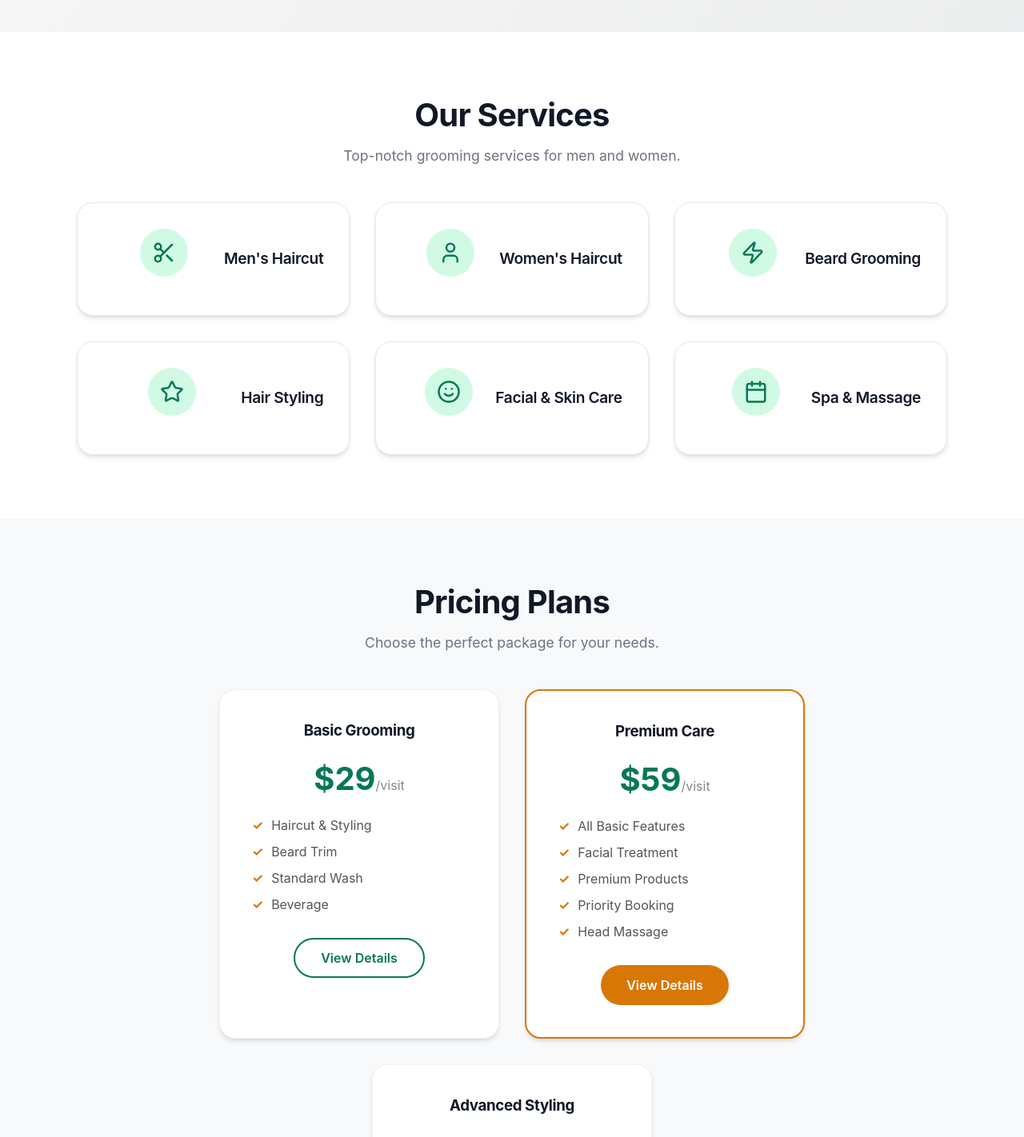
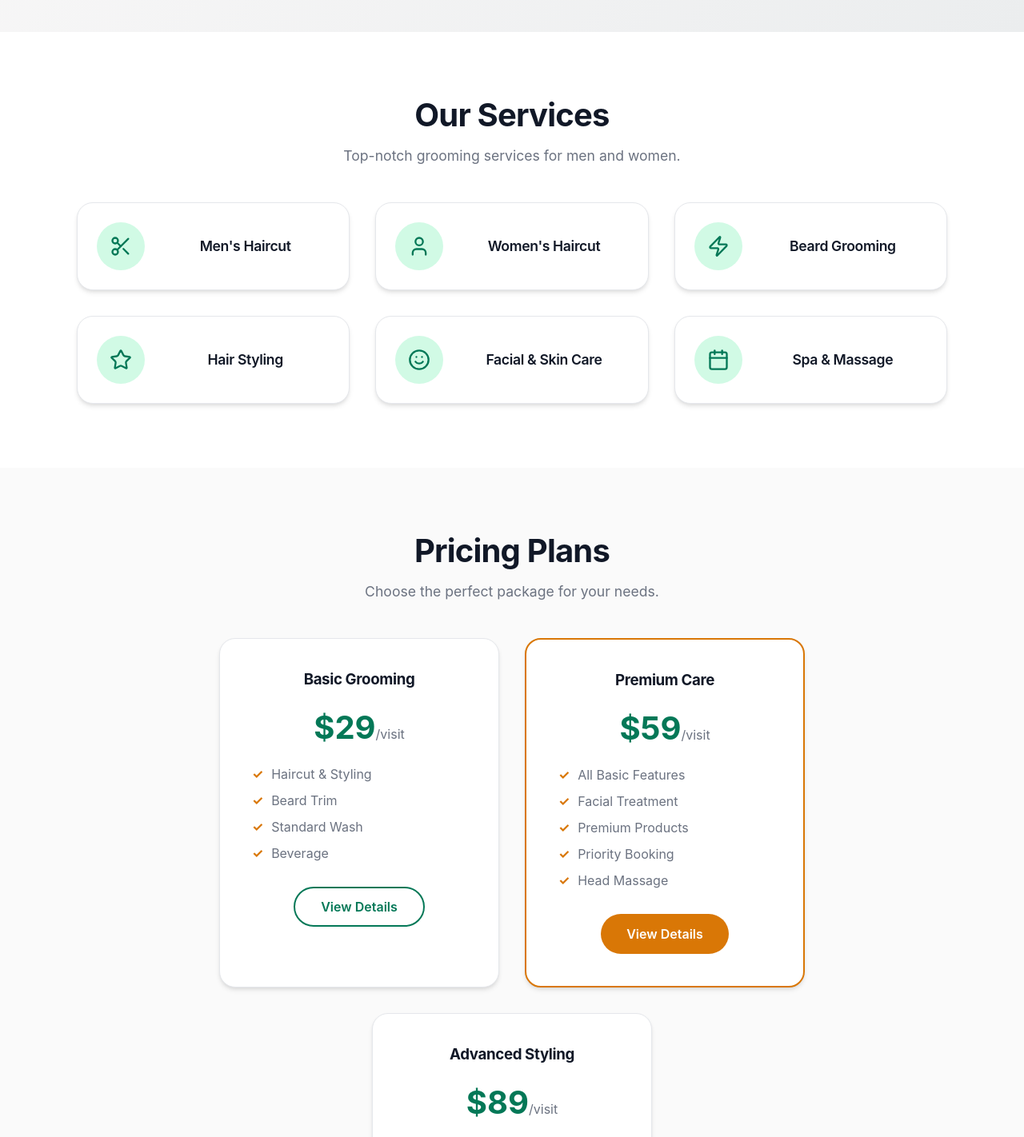
Before and after one commit to 123yogin/salonmvp, a React (Vite) app: page / in a window 1280 px wide. Shown: the part 760-2182 px from the top of the page at 80% size. Built offline with nearby package versions, Linux system fonts and the light colour scheme; no server answers.

Commit message:
refactor: Move CSS files for Footer, Navbar, ServiceCard, and LandingPage to a centralized styles directory and update import paths in corresponding components

```diff
--- a/src/components/Footer.jsx
+++ b/src/components/Footer.jsx
@@ -1,4 +1,4 @@
-import './Footer.css';
+import '../styles/Footer.css';
 
 const Footer = () => {
     return (
--- a/src/components/Navbar.jsx
+++ b/src/components/Navbar.jsx
@@ -1,6 +1,6 @@
 import { useNavigate } from 'react-router-dom';
 import { useAuth } from '../context/AuthContext';
-import './Navbar.css';
+import '../styles/Navbar.css';
 
 const Navbar = () => {
     const navigate = useNavigate();
--- a/src/components/ServiceCard.jsx
+++ b/src/components/ServiceCard.jsx
@@ -1,5 +1,5 @@
 import { motion } from 'framer-motion';
-import './ServiceCard.css';
+import '../styles/ServiceCard.css';
 
 const ServiceCard = ({ icon, title, delay = 0 }) => {
     return (
--- a/src/pages/LandingPage.jsx
+++ b/src/pages/LandingPage.jsx
@@ -4,7 +4,7 @@ import { Link, useNavigate } from 'react-router-dom';
 import Footer from '../components/Footer';
 import Navbar from '../components/Navbar';
 import ServiceCard from '../components/ServiceCard';
-import './LandingPage.css';
+import '../styles/LandingPage.css';
 
 // Hero image - using placeholder if actual image doesn't exist
 // You can replace this with the actual image path when available
--- a/src/pages/LandingPage.css
+++ b/src/styles/LandingPage.css
@@ -4,7 +4,7 @@
     align-items: center;
     justify-content: space-between;
     min-height: 100vh;
-    padding: 80px 5% 0;
+    padding: 5rem 5% 0;
     /* Top padding for fixed navbar */
     background: linear-gradient(135deg, #fdfbfb 0%, #ebedee 100%);
     overflow: hidden;
@@ -29,7 +29,7 @@
 
 .hero-subtitle {
     font-size: 1.2rem;
-    color: #666;
+    color: var(--text-secondary);
     margin-bottom: 2.5rem;
     max-width: 500px;
 }
@@ -49,27 +49,39 @@
 .hero-image {
     max-width: 100%;
     height: auto;
-    border-radius: 20px;
+    border-radius: var(--radius-lg);
     /* Floating animation handled by Framer Motion */
 }
 
 /* Services Section */
 .services-section {
     padding: 5rem 5%;
-    background-color: white;
+    background-color: var(--bg-card);
 }
 
 .services-grid {
     display: grid;
-    grid-template-columns: repeat(auto-fit, minmax(300px, 1fr));
+    grid-template-columns: repeat(3, 1fr);
     gap: 2rem;
     margin-top: 3rem;
+}
+
+@media (max-width: 968px) {
+    .services-grid {
+        grid-template-columns: repeat(2, 1fr);
+    }
+}
+
+@media (max-width: 768px) {
+    .services-grid {
+        grid-template-columns: 1fr;
+    }
 }
 
 /* Pricing Section */
 .pricing-section {
     padding: 5rem 5%;
-    background-color: #f8f9fa;
+    background-color: var(--bg-app);
 }
 
 .pricing-container {
@@ -81,14 +93,14 @@
 }
 
 .pricing-card {
-    background: white;
+    background: var(--bg-card);
     padding: 2.5rem;
-    border-radius: 20px;
+    border-radius: var(--radius-lg);
     width: 350px;
     text-align: center;
     box-shadow: var(--shadow-md);
-    transition: transform 0.3s;
-    border: 1px solid rgba(0, 0, 0, 0.05);
+    transition: all 0.3s;
+    border: 1px solid var(--border-color);
     position: relative;
     overflow: hidden;
 }
@@ -117,7 +129,7 @@
 .price span {
     font-size: 1rem;
     font-weight: 400;
-    color: #888;
+    color: var(--text-secondary);
 }
 
 .features-list {
@@ -127,7 +139,7 @@
 
 .features-list li {
     margin-bottom: 0.8rem;
-    color: #555;
+    color: var(--text-secondary);
     display: flex;
     align-items: center;
 }
@@ -142,8 +154,8 @@
 /* CTA Section */
 .cta-section {
     padding: 5rem 5%;
-    background: linear-gradient(135deg, #2c3e50, #34495e);
-    color: white;
+    background: linear-gradient(135deg, rgba(17, 24, 39, 0.95), rgba(31, 41, 55, 0.95));
+    color: var(--text-on-primary);
     text-align: center;
     border-radius: 0;
 }
@@ -156,7 +168,7 @@
 .cta-content p {
     font-size: 1.2rem;
     margin-bottom: 2.5rem;
-    color: #bdc3c7;
+    color: rgba(255, 255, 255, 0.8);
 }
 
 /* Button Styles */
@@ -183,7 +195,7 @@
 
 .btn-primary {
     background: var(--color-primary);
-    color: white;
+    color: var(--text-on-primary);
 }
 
 .btn-primary:hover {
@@ -200,23 +212,23 @@
 
 .btn-secondary:hover {
     background: var(--color-primary);
-    color: white;
+    color: var(--text-on-primary);
 }
 
 .btn-accent {
     background: var(--color-accent);
-    color: white;
+    color: var(--text-on-primary);
 }
 
 .btn-accent:hover {
-    background: #b45309;
+    background: rgba(217, 119, 6, 0.85);
     transform: translateY(-2px);
     box-shadow: var(--shadow-md);
 }
 
 /* Container */
 .container {
-    max-width: 1200px;
+    max-width: var(--max-width);
     margin: 0 auto;
     padding: 0 2rem;
 }
@@ -242,7 +254,7 @@
     .hero {
         flex-direction: column;
         text-align: center;
-        padding-top: 120px;
+        padding-top: 7.5rem;
     }
 
     .hero-content {
@@ -276,7 +288,7 @@
     }
 
     .cta-section {
-        padding: 3rem 2%;
+        padding: 3rem 5%;
     }
 
     .cta-content h2 {
--- a/src/components/ServiceCard.css
+++ b/src/styles/ServiceCard.css
@@ -1,8 +1,11 @@
 .service-card {
-    background: white;
-    padding: 2rem;
+    background: var(--bg-card);
+    padding: 1.5rem;
     border-radius: var(--radius-lg);
-    text-align: center;
+    display: flex;
+    align-items: center;
+    justify-content: flex-start;
+    gap: 1.25rem;
     box-shadow: var(--shadow-md);
     transition: all 0.3s;
     border: 1px solid var(--border-color);
@@ -17,23 +20,31 @@
 .service-icon {
     width: 60px;
     height: 60px;
-    margin: 0 auto 1rem;
+    min-width: 60px;
     display: flex;
     align-items: center;
     justify-content: center;
     background: var(--color-primary-light);
     border-radius: var(--radius-full);
     color: var(--color-primary);
+    flex-shrink: 0;
 }
 
 .service-icon svg {
-    width: 30px;
-    height: 30px;
+    width: 28px;
+    height: 28px;
+    stroke-width: 2;
 }
 
 .service-title {
-    font-size: 1.2rem;
+    font-size: 1.1rem;
     font-weight: 600;
     color: var(--text-primary);
     margin: 0;
+    text-align: center;
+    line-height: 1.5;
+    display: flex;
+    align-items: center;
+    justify-content: center;
+    flex: 1;
 }
```
Also changed, not shown: src/styles/Footer.css (renamed from src/components/Footer.css), src/styles/Navbar.css (renamed from src/components/Navbar.css).
